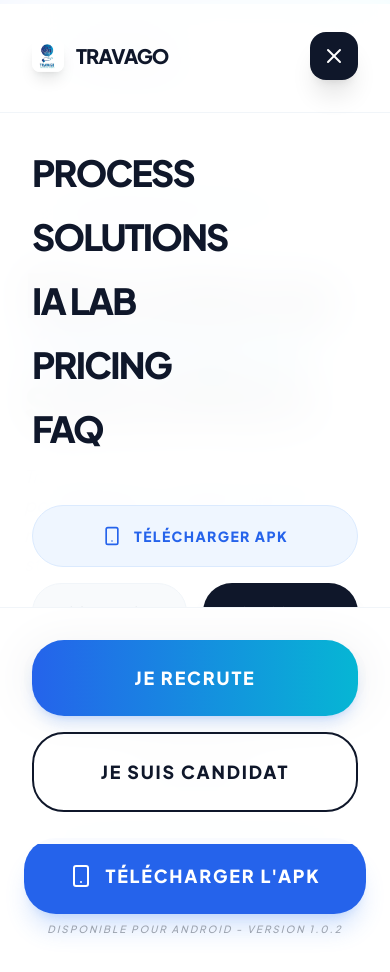
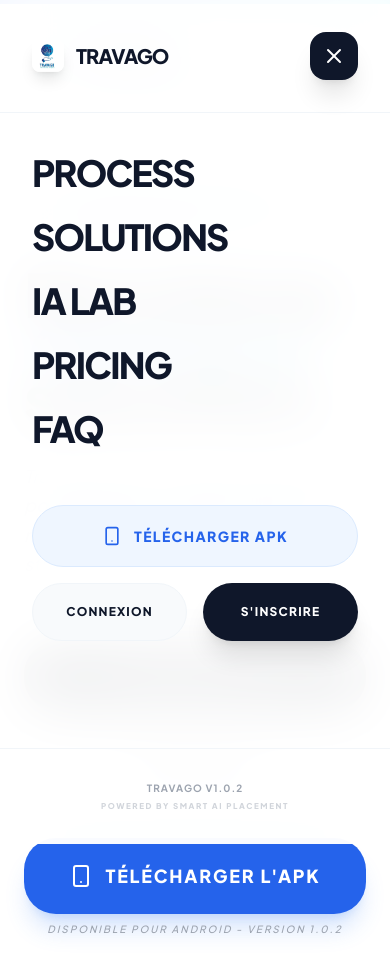
Before and after one commit to Jul2408/travago, a Next.js app in the folder frontend/: page / in a window 390 px wide. Both pictures are taken after a click on the button 341 px from the left and 64 px from the top of the page. Shown: the top 972 px of the page. Built offline with nearby package versions, Linux system fonts and the light colour scheme.

Commit message:
Cleanup mobile menu and finalize APK link

```diff
--- a/frontend/app/page.tsx
+++ b/frontend/app/page.tsx
@@ -184,22 +184,10 @@
               </div>
             </div>
 
-            {/* Mobile Menu Footer */}
-            <div className="p-8 border-t border-slate-100 space-y-4">
-              <Link
-                href="/register/entreprise"
-                className="block text-center bg-gradient-to-r from-blue-600 to-cyan-500 text-white py-6 rounded-[2rem] text-lg font-black uppercase tracking-widest shadow-lg shadow-blue-500/20"
-                onClick={() => setMobileMenuOpen(false)}
-              >
-                Je Recrute
-              </Link>
-              <Link
-                href="/register/candidat"
-                className="block text-center border-2 border-slate-900 text-slate-900 py-6 rounded-[2rem] text-lg font-black uppercase tracking-widest"
-                onClick={() => setMobileMenuOpen(false)}
-              >
-                Je suis candidat
-              </Link>
+            {/* Mobile Menu Footer - Version info instead of redundant buttons */}
+            <div className="p-8 border-t border-slate-100 flex flex-col items-center">
+              <p className="text-[10px] text-gray-400 font-bold uppercase tracking-widest text-center">Travago v1.0.2</p>
+              <p className="text-[8px] text-gray-300 uppercase tracking-[0.2em] mt-1 text-center font-black">Powered by Smart AI Placement</p>
             </div>
           </motion.div>
         )}
```
